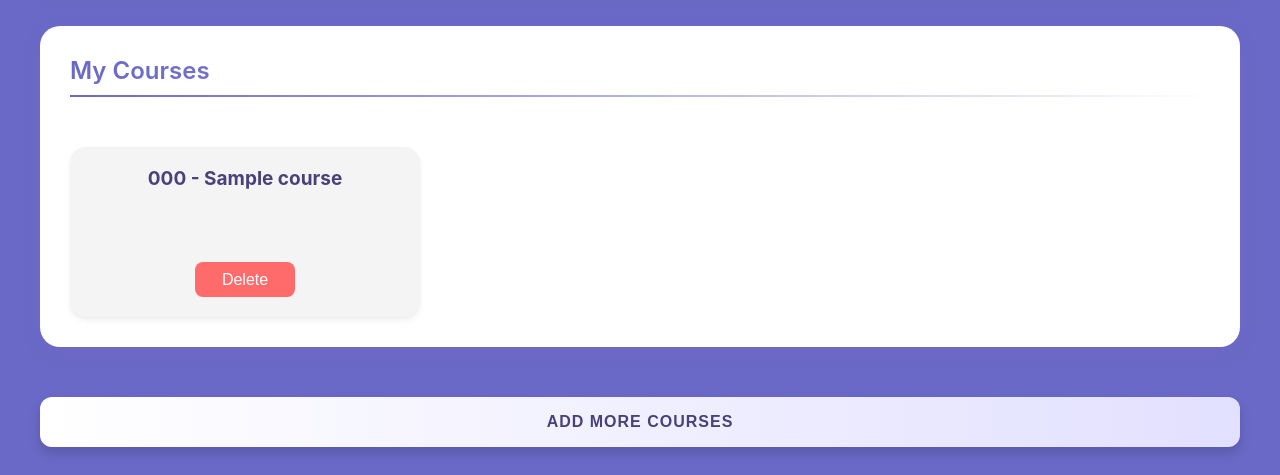
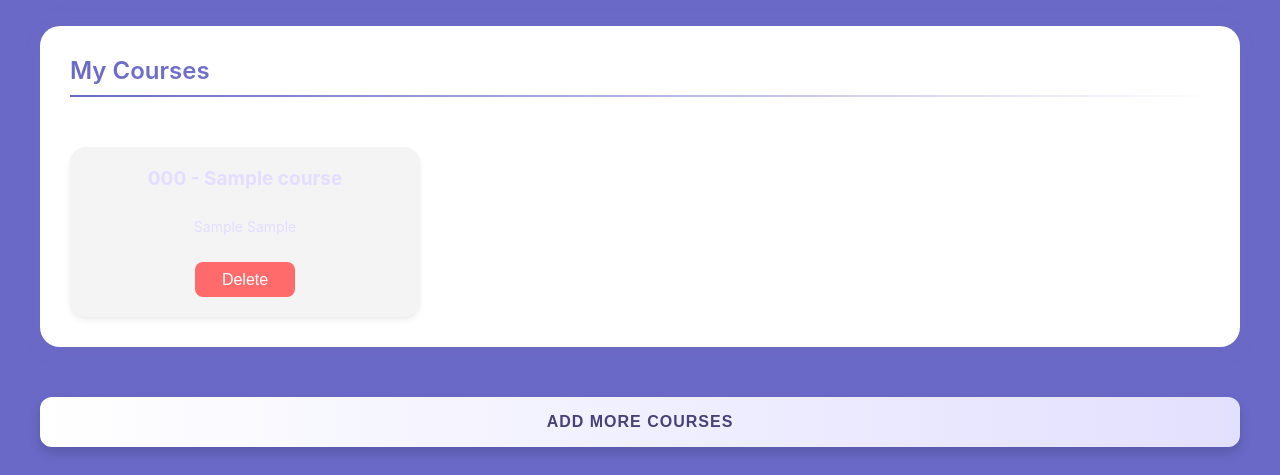
Before and after one commit to YuqiWang1106/assessmate, a Django app: template my_app/templates/teacher_courses.html in a window 1280 px wide. Shown: the part 272-747 px from the top of the page. Run offline with Django 5.2, Linux system fonts and the light colour scheme; tables that the repository leaves empty hold one stand-in row (values such as "Sample post"); the template is opened without the code that fills it: values that come from a table or form of the project are taken from there, most other values are stand-ins (such as "Sample title", 1, 10 or a date in 2020); some libraries are stand-ins or nearby versions.

Commit message:
loads year and semester for course card

```diff
--- a/my_app/static/css/teacher_courses.css
+++ b/my_app/static/css/teacher_courses.css
@@ -156,10 +156,17 @@ body {
 .course-item strong {
   font-size: 19px;
   font-weight: bold;
-  color: #4a407a;
+  color: #e4ddff;
   display: block;
   margin-bottom: 10px;
 }
+
+.course-details {
+  font-size: 14px;
+  color: #e4ddff;
+  margin-top: 5px;
+}
+
 
 /* === 删除按钮 === */
 .delete-btn {
@@ -179,7 +186,7 @@ body {
   background-color: #e74c3c;
 }
 
-/* === 添加课程按钮 === */
+
 .addcourse-btn {
   width: 100%;
   padding: 14px;
--- a/my_app/templates/teacher_courses.html
+++ b/my_app/templates/teacher_courses.html
@@ -47,7 +47,10 @@
                             data-course-id="{{ course.id }}"
                             onclick="changeCourse('{{ course.id }}')">
                             <strong>{{ course.course_number }} - {{ course.course_name }}</strong>
-                            <!--button class="delete-btn">Delete</button-->
+                            <p class="course-details">
+                            {{ course.course_semester }}
+                            {{ course.course_year }}
+                            </p>
                             <!-- Delete Course Button -->
                             <form action="{% url 'delete_course' teacher.id course.id %}" method="POST" style="display:inline;">
                             {% csrf_token %}
```
